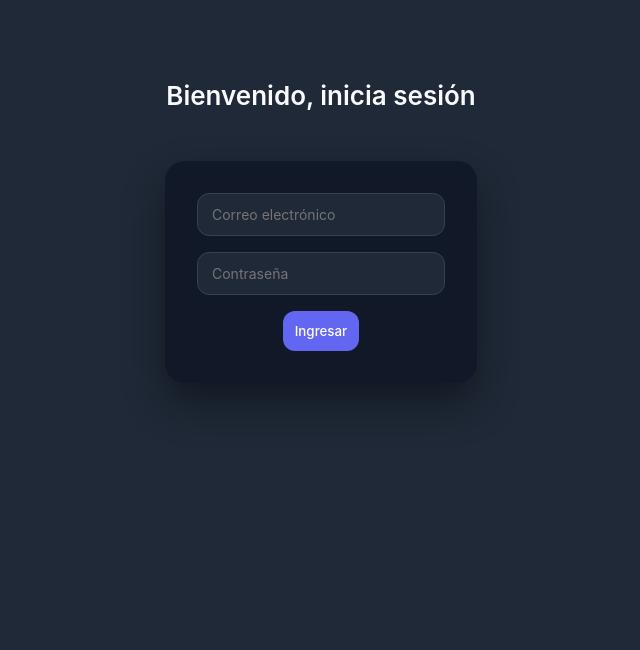
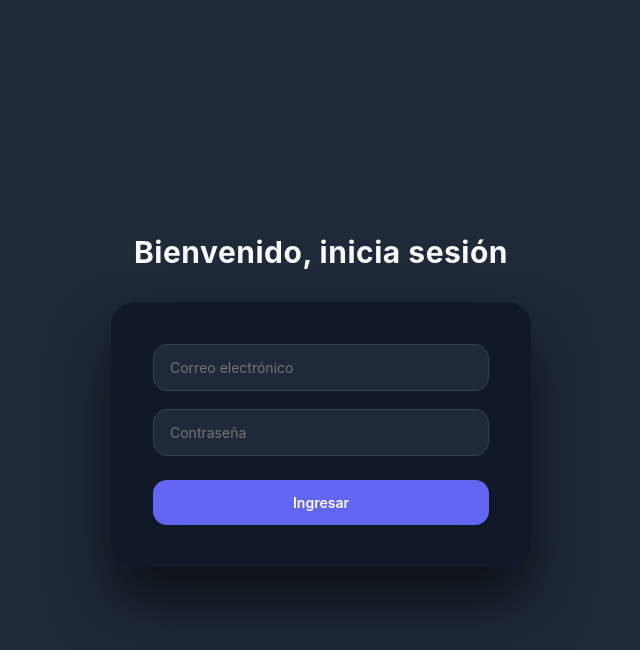
Before and after one commit to ferzjw-cloud/UTN-proyecto-final-ll, a React (Vite) app: page /login in a window 1280 px wide. Shown: the top 650 px of the page, without its empty margins (319-959 px from the left). Built offline with nearby package versions, Linux system fonts and the light colour scheme.

Commit message:
add: ajustes

```diff
--- a/src/pages/Registro.jsx
+++ b/src/pages/Registro.jsx
@@ -63,7 +63,7 @@ export const Registro = () => {
 
   return (
     <section>
-      <h2 className="title-login">Registrate</h2>
+      <h2 className="title-login">Bienvenido registrate</h2>
       <form onSubmit={handleSubmit}>
         <input
           type="text"
--- a/src/styles/main.css
+++ b/src/styles/main.css
@@ -104,19 +104,19 @@ li small {
    CHAT
 ========================= */
 
-section {
+/* SOLO el section que está dentro de .app */
+.app section {
   flex: 1;
   display: flex;
+  width: 100%;
 }
 
 .chat {
   flex: 1;
   display: flex;
   flex-direction: column;
-  transition: all 0.3s ease;
-
-  /* Fondo con textura artística visible */
-  background-color: #111827; /* color base */
+  width: 100%;
+  background-color: #111827;
   background-image: url("https://www.transparenttextures.com/patterns/food.png");
   background-repeat: repeat;
   background-size: auto;
@@ -154,8 +154,6 @@ section {
   background: #dc2626;
 }
 
-/* Chat Header left (back + info) */
-
 .chat-header-left {
   display: flex;
   align-items: center;
@@ -181,6 +179,7 @@ section {
 
 .chat-body {
   flex: 1;
+  width: 100%;
   overflow-y: auto;
   padding: 24px;
   display: flex;
@@ -191,7 +190,7 @@ section {
 /* Mensajes */
 
 .message {
-  max-width: 420px;
+  max-width: 65%;
   padding: 12px 16px;
   border-radius: 16px;
   font-size: 14px;
@@ -225,6 +224,7 @@ section {
 ========================= */
 
 .chat-input {
+  width: 100%;
   padding: 16px 24px;
   background: #111827;
   border-top: 1px solid #374151;
@@ -277,120 +277,96 @@ section {
 }
 
 /* =========================
-   LOGIN / REGISTRO
+   LOGIN / REGISTRO MODERNO
 ========================= */
 
-/* Ajuste del contenedor principal para centrar el contenido */
-section {
+/* Todas las sections excepto la del chat */
+section:not(.chat) {
   display: flex;
   flex-direction: column;
   align-items: center;
   justify-content: center;
+  min-height: 100vh;
+  padding: 60px 20px;
   width: 100%;
 }
 
-/* Estilo del título centrado */
-section .title-login {
+/* Título */
+
+section:not(.chat) .title-login {
   text-align: center;
-  margin-top: 80px;
-  margin-bottom: 20px; /* Espacio opcional entre el título y el cuadro */
-  font-size: 26px;
-  font-weight: 600;
+  margin-bottom: 32px;
+  font-size: 30px;
+  font-weight: 700;
+  letter-spacing: 0.5px;
   color: #f9fafb;
-  width: 100%; /* Asegura que el texto tenga espacio para alinearse al centro */
 }
 
-/* Aseguramos que el formulario también se alinee al centro si no tiene un ancho fijo */
-section form {
+/* Card del formulario */
+
+section:not(.chat) form {
+  width: 100%;
+  max-width: 420px;
+  padding: 42px;
+  background: #111827;
+  border-radius: 24px;
+  box-shadow: 0 35px 60px rgba(0, 0, 0, 0.6);
   display: flex;
   flex-direction: column;
-  align-items: center;
-}
-
-/* Card */
-
-section form {
-  max-width: 380px;
-  margin: 30px auto;
-  padding: 32px;
-  background: #111827;
-  border-radius: 20px;
-  box-shadow: 0 20px 40px rgba(0, 0, 0, 0.4);
-  display: flex;
-  flex-direction: column;
-  gap: 16px;
+  gap: 18px;
 }
 
 /* Inputs */
 
-section form input {
-  padding: 12px 14px;
-  border-radius: 12px;
+section:not(.chat) form input {
+  padding: 14px 16px;
+  border-radius: 14px;
   border: 1px solid #374151;
   background: #1f2937;
   color: #e5e7eb;
   font-size: 14px;
-  transition: 0.2s ease;
+  transition: all 0.2s ease;
 }
 
-section form input:focus {
+section:not(.chat) form input:focus {
   outline: none;
   border-color: #6366f1;
   background: #111827;
+  box-shadow: 0 0 0 2px rgba(99, 102, 241, 0.2);
 }
 
 /* Botón */
 
-section form button {
-  padding: 12px;
-  border-radius: 12px;
+section:not(.chat) form button {
+  margin-top: 6px;
+  padding: 14px;
+  border-radius: 14px;
   border: none;
   background: #6366f1;
   color: white;
-  font-weight: 500;
+  font-weight: 600;
+  font-size: 14px;
   cursor: pointer;
-  transition: 0.2s ease;
+  transition: all 0.25s ease;
 }
 
-section form button:hover {
+section:not(.chat) form button:hover {
   background: #4f46e5;
+  transform: translateY(-2px);
 }
+
+/* Error */
 
 .error-form {
   text-align: center;
   font-size: 14px;
   color: #ef4444;
+  margin-top: 8px;
 }
 
-/* =========================
-   NOT FOUND
-========================= */
-
-.cont-not-found {
-  height: 100vh;
-  display: flex;
-  justify-content: center;
-  align-items: center;
-  flex-direction: column;
-  color: #9ca3af;
-}
-
-.cont-not-found a {
-  margin-top: 20px;
-  padding: 10px 20px;
-  border-radius: 12px;
-  background: #6366f1;
-  color: white;
-  text-decoration: none;
-  transition: 0.2s ease;
-}
-
-.cont-not-found a:hover {
-  background: #4f46e5;
-}
 
 /* =========================
-   LANDING PAGE CON FONDO
+   LANDING PAGE PROFESIONAL
 ========================= */
 
 .landing-container {
@@ -406,54 +382,56 @@ section form button:hover {
   color: #f9fafb;
 }
 
-
-
-
 .landing-overlay {
   width: 100%;
   height: 100%;
-  background: rgba(31, 41, 55, 0.75);
+  background: rgba(17, 24, 39, 0.25);
   display: flex;
   justify-content: center;
   align-items: center;
-  padding: 20px;
+  padding: 24px;
 }
 
 .landing-card {
-  max-width: 480px;
-  background: rgba(17, 24, 39, 0.85);
-  padding: 40px 30px;
-  border-radius: 18px;
-  box-shadow: 0 25px 45px rgba(0, 0, 0, 0.5);
+  width: 100%;
+  max-width: 520px;
+  background: rgba(17, 24, 39, 0.95);
+  padding: 48px 40px;
+  border-radius: 24px;
   text-align: center;
+  box-shadow: 0 35px 60px rgba(0, 0, 0, 0.6);
+  backdrop-filter: blur(6px);
 }
 
 .landing-card h1 {
-  font-size: 30px;
+  font-size: 32px;
   font-weight: 700;
-  margin-bottom: 12px;
+  margin-bottom: 18px;
+  letter-spacing: 0.5px;
 }
 
 .landing-card p {
-  font-size: 18px;
-  margin-bottom: 24px;
+  font-size: 16px;
   color: #d1d5db;
+  margin-bottom: 32px;
+  line-height: 1.6;
 }
 
 .landing-buttons {
   display: flex;
-  gap: 16px;
+  gap: 18px;
   justify-content: center;
 }
 
 .landing-buttons button {
-  padding: 12px 24px;
-  border-radius: 10px;
+  min-width: 140px;
+  padding: 14px 26px;
+  border-radius: 14px;
   border: none;
-  cursor: pointer;
   font-weight: 600;
   font-size: 14px;
-  transition: 0.2s ease;
+  cursor: pointer;
+  transition: all 0.25s ease;
 }
 
 .landing-buttons button:first-child {
@@ -463,104 +441,15 @@ section form button:hover {
 
 .landing-buttons button:first-child:hover {
   background: #4f46e5;
+  transform: translateY(-2px);
 }
 
 .landing-buttons button:last-child {
-  background: #ef4444;
-  color: white;
+  background: #374151;
+  color: #f9fafb;
 }
 
 .landing-buttons button:last-child:hover {
-  background: #dc2626;
+  background: #4b5563;
+  transform: translateY(-2px);
 }
-
-/* =========================
-   RESPONSIVE PARA TABLETS Y CELULARES
-========================= */
-
-/* Sidebar oculto en móvil cuando chat activo */
-@media (max-width: 768px) {
-  aside.hide-mobile {
-    transform: translateX(-100%);
-  }
-
-  .back-button {
-    display: inline-block;
-  }
-
-  .chat.active-chat-mobile {
-    flex: 1;
-    width: 100%;
-  }
-
-  .chat-header-left h2, .chat-header-left p {
-    font-size: 14px;
-  }
-}
-
-/* Responsive general */
-@media (max-width: 1024px) {
-  .app {
-    flex-direction: column;
-  }
-
-  aside {
-    width: 100%;
-    border-right: none;
-    border-bottom: 1px solid #374151;
-  }
-
-  .chat {
-    width: 100%;
-  }
-}
-
-@media (max-width: 480px) {
-  .chat-body {
-    padding: 16px;
-  }
-
-  section form {
-    margin: 20px;
-    padding: 24px;
-  }
-
-  .landing-card {
-    padding: 30px 20px;
-    max-width: 90%;
-  }
-
-  .landing-card h1 {
-    font-size: 22px;
-  }
-
-  .landing-card p {
-    font-size: 14px;
-  }
-
-  .landing-buttons {
-    flex-direction: column;
-    gap: 12px;
-  }
-
-  .landing-buttons button {
-    width: 100%;
-  }
-
-  li {
-    padding: 10px;
-  }
-
-  li img {
-    width: 36px;
-    height: 36px;
-  }
-
-  .chat-input input {
-    padding: 10px 12px;
-  }
-
-  .chat-input button {
-    padding: 10px 14px;
-  }
-}
```
